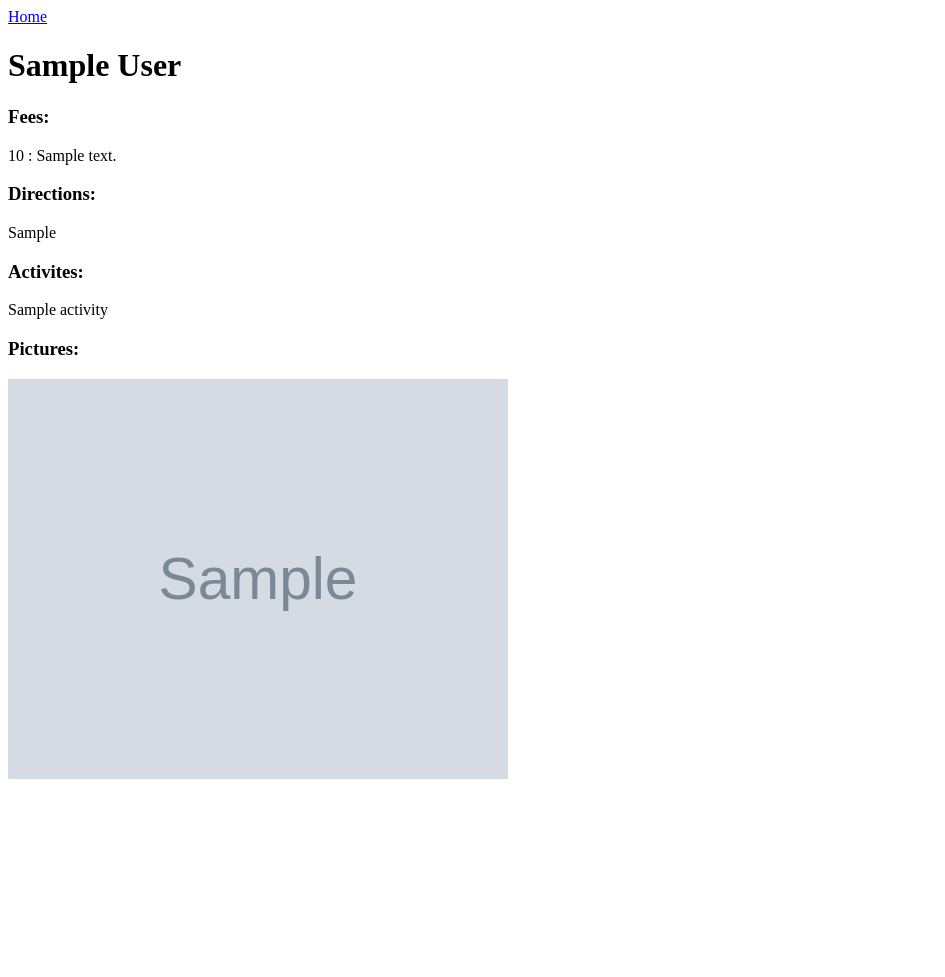
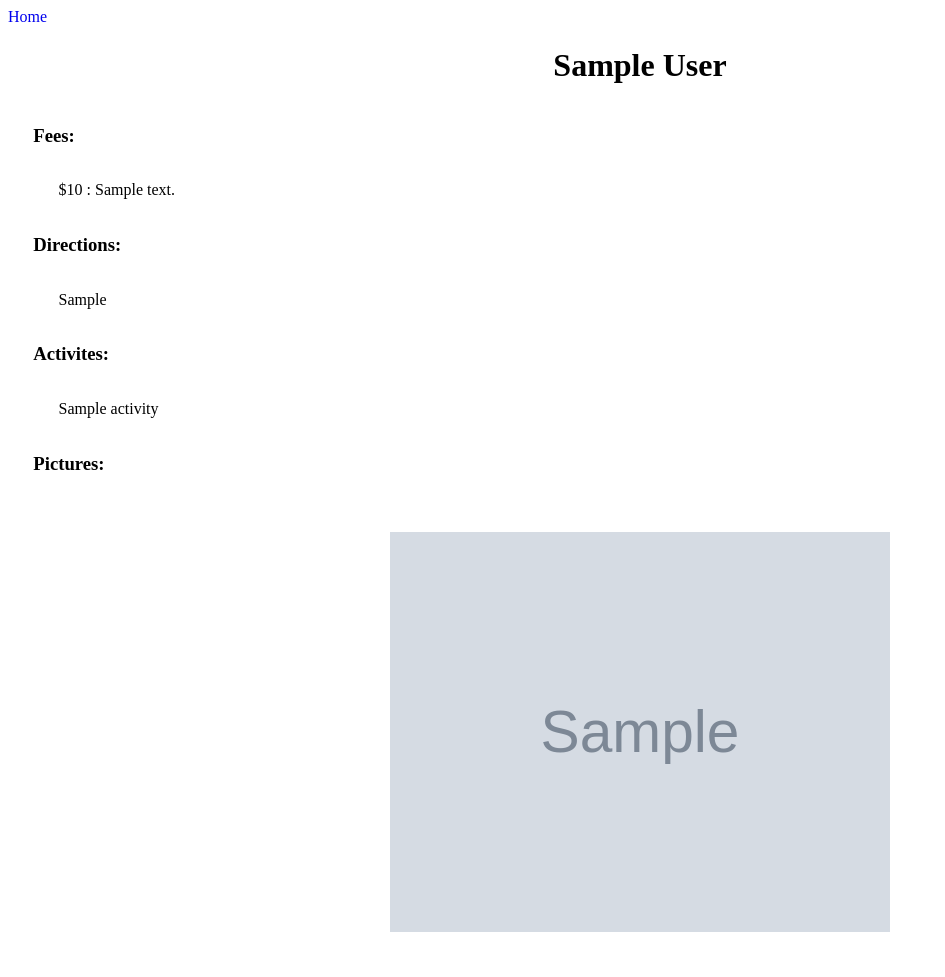
Before and after one commit to BeckyBoo88/Project-4, a Flask app: page /detail in a window 1280 px wide. Shown: the whole page, without its empty margins (0-945 px from the left). Before the commit the page ends 779 px from the top, so only its background shows below. Run offline with Flask 2, Linux system fonts and the light colour scheme; grey boxes marked "Sample" are stand-in pictures; a database or web service that is not in the repository returns one stand-in record (values such as "Sample title"); data that the repository does not hold is empty.

Commit message:
trying to style detail page

```diff
--- /dev/null
+++ b/static/css/detail.css
@@ -0,0 +1,30 @@
+a {
+    text-decoration: none;
+}
+
+.dets {
+    display: flex;
+    flex-direction: column;
+}
+
+h1 {
+    text-align: center;
+}
+
+h3 {
+    text-align: start;
+    padding-left: 2%;
+}
+
+p {
+    padding-left: 4%;
+}
+
+img {
+    margin: 0 auto;
+    padding: 3%;
+}
+
+#activities {
+    display: inline;
+}
--- a/templates/parkdetails.html
+++ b/templates/parkdetails.html
@@ -5,16 +5,17 @@
     <meta http-equiv="X-UA-Compatible" content="IE=edge">
     <meta name="viewport" content="width=device-width, initial-scale=1.0">
     <title>Park Details</title>
+    <link rel='stylesheet' href='/static/css/detail.css'>
 </head>
 <body>
     <a href="/">Home</a>
-    <div>
+    <div class='dets'>
         {% for park in parkDetails['data'] %}
             <h1>{{ park['fullName']}}</h1>
             <h3>Fees:</h3>
             {% for park in parkDetails['data'] %}
                 {% for i in park['entranceFees'] %}
-                    <p> {{ i['cost'] }} : {{ i['description'] }} </p>
+                    <p> ${{ i['cost'] }} : {{ i['description'] }} </p>
                 {% endfor %}
             {% endfor %}
             <h3>Directions:</h3>
@@ -22,13 +23,13 @@
             <h3>Activites:</h3>
             {% for park in parkDetails['data'] %}
                 {% for i in park['activities'] %}
-                    <p> {{ i['name'] }} </p>
+                    <p id='activities'> {{ i['name'] }} </p>
                 {% endfor %}
             {% endfor %}
         {% endfor %}
     </div>
 
-    <div>
+    <div class='dets'>
         <h3>Pictures:</h3>
         {% for park in parkDetails['data'] %}
             {% for i in park['images'] %}
```
